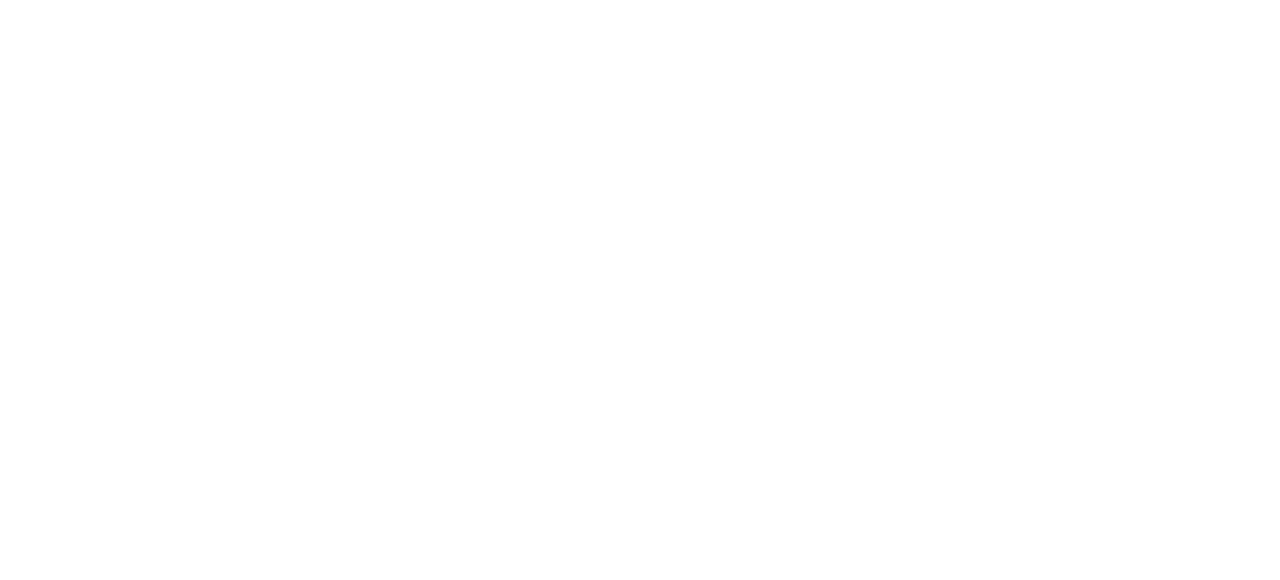
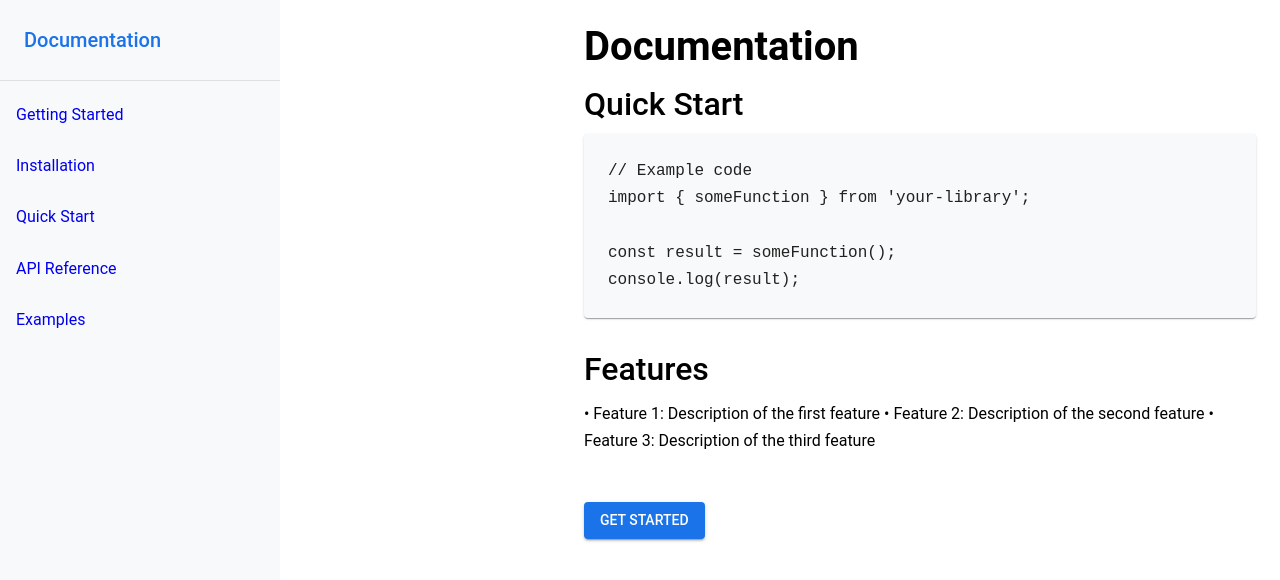
Before and after one commit to vaibhavmishra1/personal-website, a React (Create React App) app: page /docs in a window 1280 px wide. Before the commit this address had no page. Shown: the top 580 px of the page. Built offline with nearby package versions, Linux system fonts and the light colour scheme.

Commit message:
added changes

```diff
--- a/package.json
+++ b/package.json
@@ -22,7 +22,9 @@
     "react-router-dom": "^6.27.0",
     "react-scripts": "5.0.1",
     "react-scroll": "^1.9.0",
-    "web-vitals": "^2.1.4"
+    "web-vitals": "^2.1.4",
+    "react-syntax-highlighter": "^15.5.0",
+    "react-markdown": "^8.0.0"
   },
   "scripts": {
     "start": "react-scripts start",
--- a/src/App.js
+++ b/src/App.js
@@ -11,6 +11,7 @@
 import WorkProfile from './pages/WorkProfile';
 import Contact from './pages/Contact';
 import { AnimatePresence } from 'framer-motion';
+import Documentation from './pages/Documentation';
 
 import './App.css';
 
@@ -22,6 +23,7 @@
         <AnimatePresence mode="wait">
           <Routes>
             <Route path="/" element={<Home />} />
+            <Route path="/docs/*" element={<Documentation />} />
             <Route path="/about" element={<About />} />
             <Route path="/gallery" element={<Gallery />} />
             <Route path="/blog" element={<Blog />} />
--- a/src/assets/styles.css
+++ b/src/assets/styles.css
@@ -4,3 +4,39 @@
     margin: 0;
     padding: 0;
   }
+
+/* Documentation styles */
+.doc-content {
+  font-size: 16px;
+  line-height: 1.7;
+  color: #202124;
+}
+
+.doc-content pre {
+  background-color: #f8f9fa;
+  padding: 16px;
+  border-radius: 4px;
+  overflow-x: auto;
+}
+
+.doc-content code {
+  font-family: 'Source Code Pro', monospace;
+  font-size: 14px;
+  padding: 2px 4px;
+  background-color: #f8f9fa;
+  border-radius: 4px;
+}
+
+.doc-content h1, .doc-content h2, .doc-content h3 {
+  margin-top: 2em;
+  margin-bottom: 1em;
+}
+
+.doc-content a {
+  color: #1a73e8;
+  text-decoration: none;
+}
+
+.doc-content a:hover {
+  text-decoration: underline;
+}
--- /dev/null
+++ b/src/components/DocLayout.js
@@ -0,0 +1,69 @@
+import React from 'react';
+import { Box, Drawer, List, ListItem, ListItemText, Typography } from '@mui/material';
+import { Link } from 'react-router-dom';
+
+const DRAWER_WIDTH = 280;
+
+const DocLayout = ({ children }) => {
+  const menuItems = [
+    { title: 'Getting Started', path: '/docs/getting-started' },
+    { title: 'Installation', path: '/docs/installation' },
+    { title: 'Quick Start', path: '/docs/quick-start' },
+    { title: 'API Reference', path: '/docs/api' },
+    { title: 'Examples', path: '/docs/examples' },
+  ];
+
+  return (
+    <Box sx={{ display: 'flex' }}>
+      <Drawer
+        variant="permanent"
+        sx={{
+          width: DRAWER_WIDTH,
+          flexShrink: 0,
+          '& .MuiDrawer-paper': {
+            width: DRAWER_WIDTH,
+            boxSizing: 'border-box',
+            border: 'none',
+            backgroundColor: '#f8f9fa',
+          },
+        }}
+      >
+        <Box sx={{ p: 3, borderBottom: '1px solid #e0e0e0' }}>
+          <Typography variant="h6" color="primary">
+            Documentation
+          </Typography>
+        </Box>
+        <List>
+          {menuItems.map((item) => (
+            <ListItem
+              button
+              component={Link}
+              to={item.path}
+              key={item.path}
+              sx={{
+                '&:hover': {
+                  backgroundColor: '#e3f2fd',
+                },
+              }}
+            >
+              <ListItemText primary={item.title} />
+            </ListItem>
+          ))}
+        </List>
+      </Drawer>
+      <Box
+        component="main"
+        sx={{
+          flexGrow: 1,
+          p: 3,
+          ml: `${DRAWER_WIDTH}px`,
+          maxWidth: '850px',
+        }}
+      >
+        {children}
+      </Box>
+    </Box>
+  );
+};
+
+export default DocLayout;
--- a/src/index.js
+++ b/src/index.js
@@ -8,14 +8,30 @@
 const theme = createTheme({
   palette: {
     primary: {
-      main: '#0d47a1', // Your preferred primary color
+      main: '#1a73e8', // Documentation-style blue
     },
     secondary: {
-      main: '#ff5722', // Your preferred secondary color
+      main: '#202124', // Dark gray for secondary elements
+    },
+    background: {
+      default: '#ffffff',
+      paper: '#f8f9fa',
     },
   },
   typography: {
-    fontFamily: 'Roboto, sans-serif',
+    fontFamily: 'Roboto, system-ui, -apple-system, sans-serif',
+    h1: {
+      fontSize: '2.5rem',
+      fontWeight: 600,
+    },
+    h2: {
+      fontSize: '2rem',
+      fontWeight: 500,
+    },
+    body1: {
+      fontSize: '1rem',
+      lineHeight: 1.7,
+    },
   },
 });
 
--- /dev/null
+++ b/src/pages/Documentation.js
@@ -0,0 +1,52 @@
+import React from 'react';
+import { Typography, Box, Paper, Button } from '@mui/material';
+import DocLayout from '../components/DocLayout';
+import { Link } from 'react-router-dom';
+
+function Documentation() {
+  return (
+    <DocLayout>
+      <Typography variant="h1" gutterBottom>
+        Documentation
+      </Typography>
+
+      <Box sx={{ mb: 4 }}>
+        <Typography variant="h2" gutterBottom>
+          Quick Start
+        </Typography>
+        <Paper sx={{ p: 3, mb: 3, backgroundColor: '#f8f9fa' }}>
+          <Typography variant="body1" component="pre" sx={{ fontFamily: 'monospace' }}>
+            {`// Example code
+import { someFunction } from 'your-library';
+
+const result = someFunction();
+console.log(result);`}
+          </Typography>
+        </Paper>
+      </Box>
+
+      <Box sx={{ mb: 4 }}>
+        <Typography variant="h2" gutterBottom>
+          Features
+        </Typography>
+        <Typography variant="body1" paragraph>
+          • Feature 1: Description of the first feature
+          • Feature 2: Description of the second feature
+          • Feature 3: Description of the third feature
+        </Typography>
+      </Box>
+
+      <Button
+        variant="contained"
+        color="primary"
+        component={Link}
+        to="/docs/getting-started"
+        sx={{ mt: 2 }}
+      >
+        Get Started
+      </Button>
+    </DocLayout>
+  );
+}
+
+export default Documentation;
```
Also changed, not shown: 1 other file (tests, documents, lock files or other folders).
